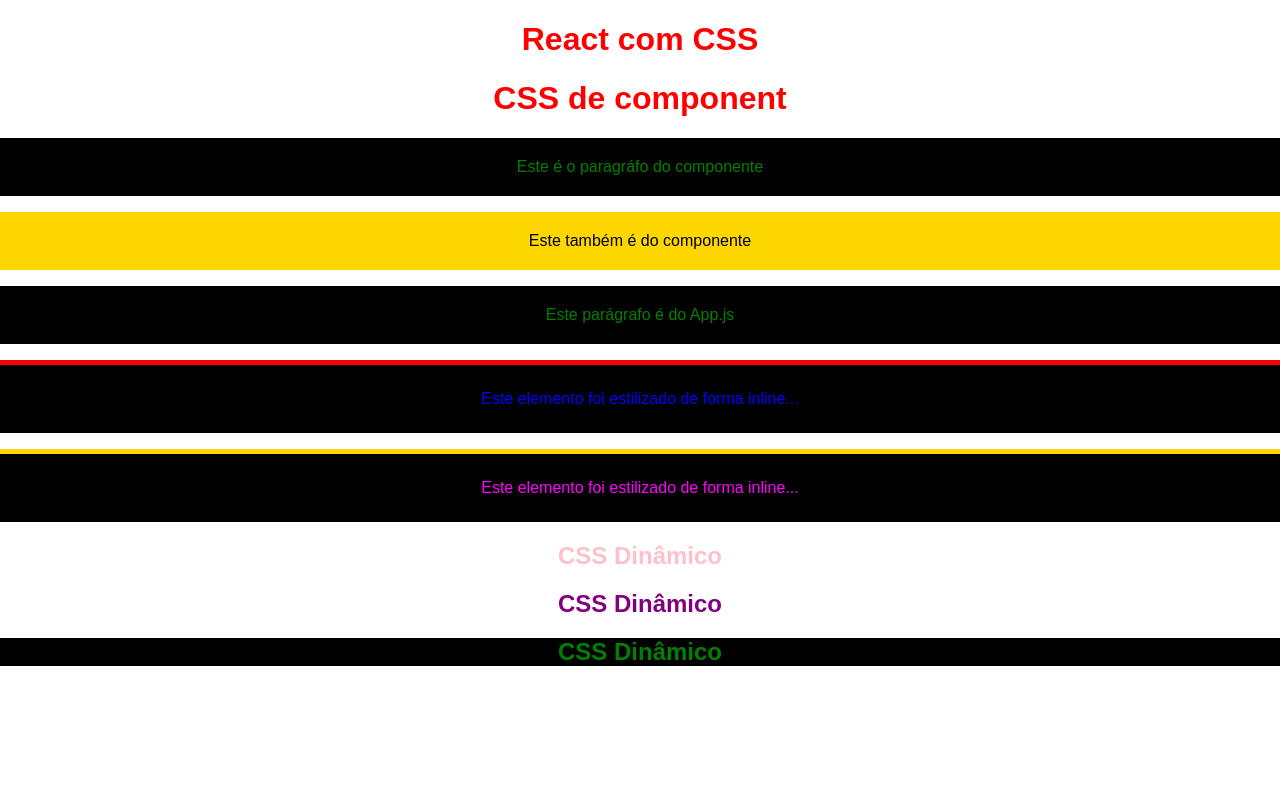
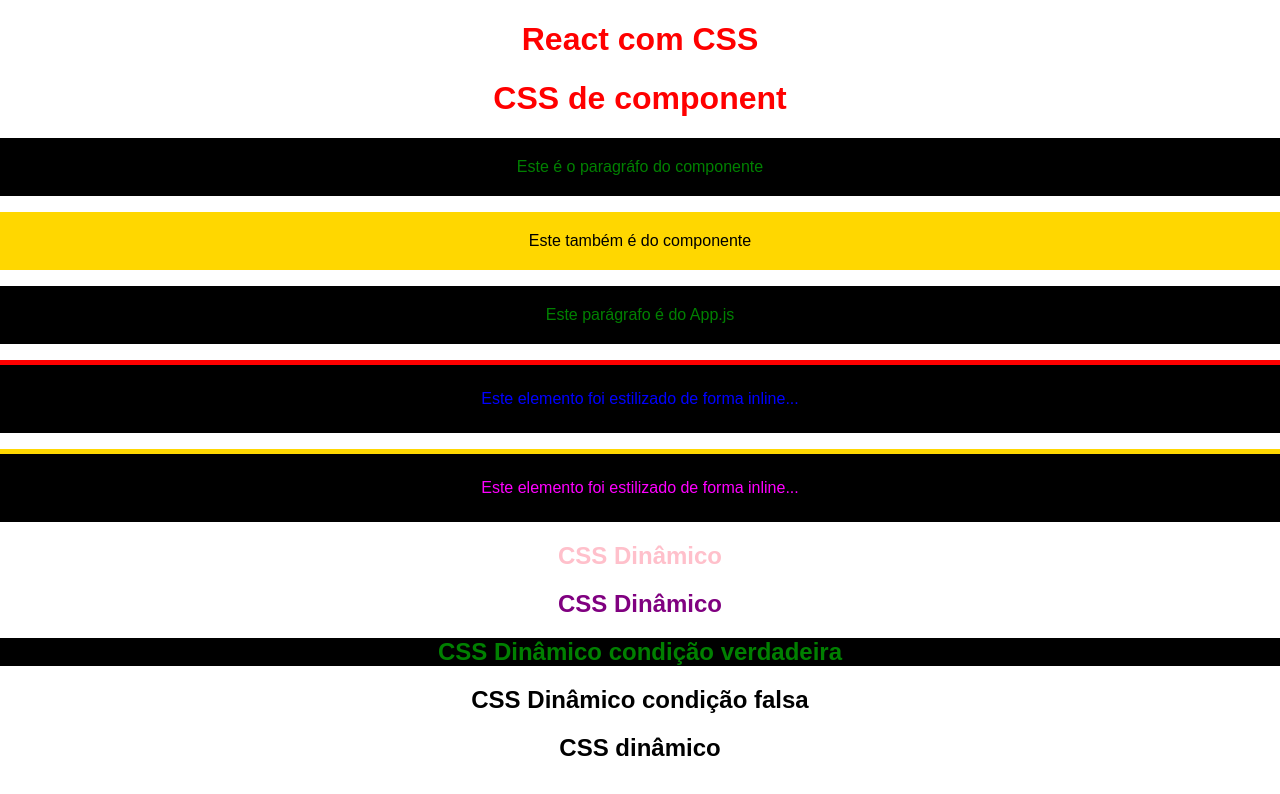
Before and after one commit to romildoalimajr/css, a React (Create React App) app: page / in a window 1280 px wide. Shown: the top 794 px of the page. Built offline with nearby package versions, Linux system fonts and the light colour scheme.

Commit message:
Estilando com o CSS Inline Dinâmico.

```diff
--- a/src/App.js
+++ b/src/App.js
@@ -24,9 +24,11 @@
       {/* CSS Inline dinâmico */}
       <h2 style={n < 10 ? ({ color: 'purple' }) : ({ color: 'pink' })}>CSS Dinâmico</h2>
       <h2 style={n > 10 ? ({ color: 'purple' }) : ({ color: 'pink' })}>CSS Dinâmico</h2>
-      <h2 style={name === 'Romildo' ? ({ color: 'green', backgroundColor:"#000" }) : null }>CSS Dinâmico</h2>
+      <h2 style={name === 'Romildo' ? ({ color: 'green', backgroundColor:"#000" }) : null }>CSS Dinâmico condição verdadeira</h2>
+      <h2 style={name === 'Junior' ? ({ color: 'green', backgroundColor:"#000" }) : null }>CSS Dinâmico condição falsa</h2>
 
-
+      {/*CSS Inline Dinamico */}
+      <h2>CSS dinâmico</h2>
     </div>
   );
 }
```
